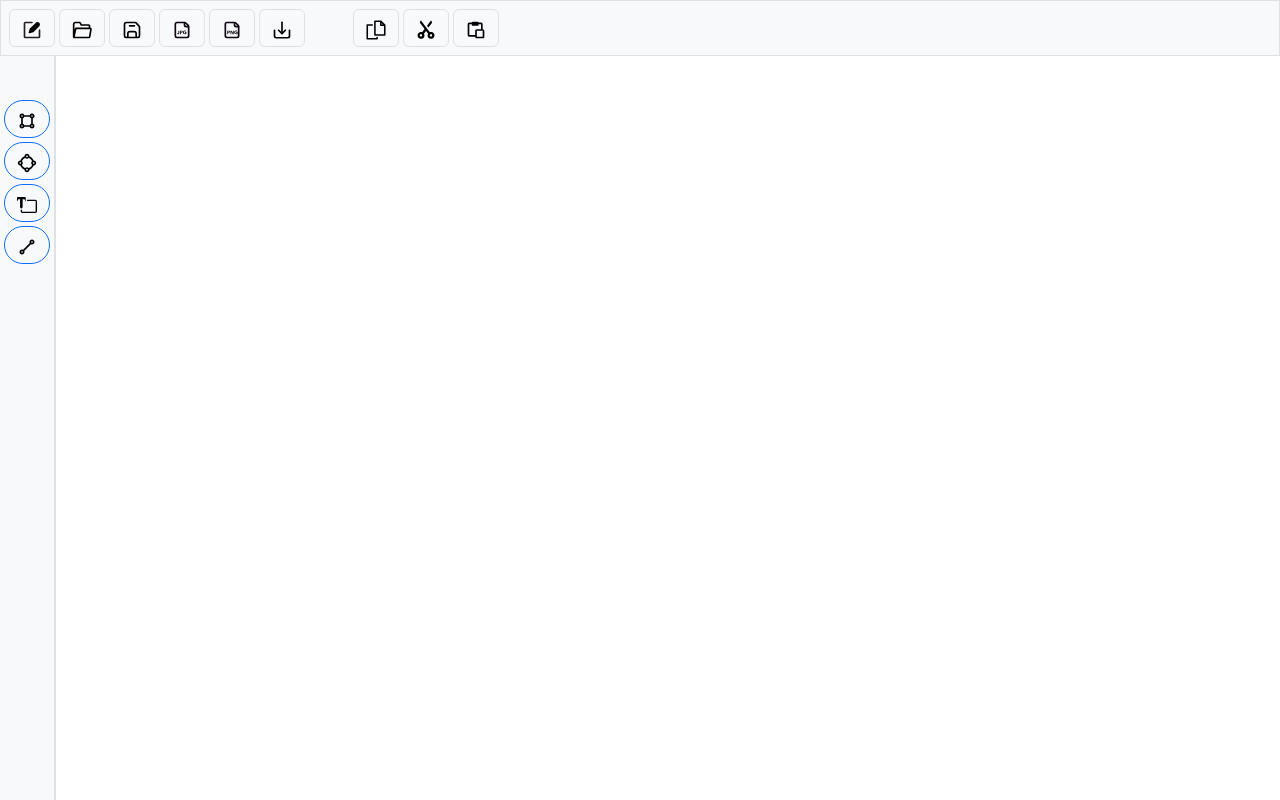
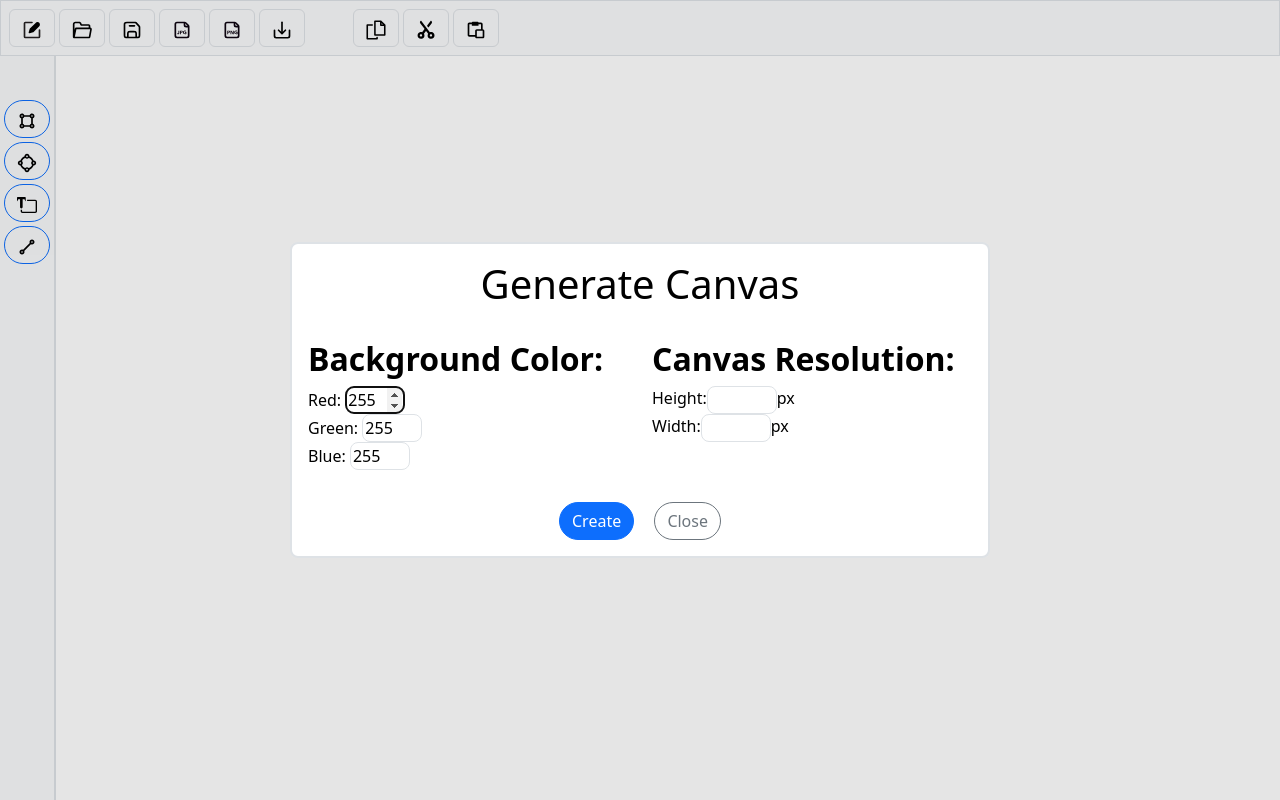
Before and after one commit to alexxGmZ/reDesign, an Electron app: page public/designer.html in a window 1280 px wide. Both pictures are taken after a click on the button 32 px from the left and 28 px from the top of the page. Drawn offline with Linux system fonts and the light colour scheme.

Commit message:
feat: create canvas dialog

```diff
--- a/public/designer.html
+++ b/public/designer.html
@@ -13,7 +13,7 @@
    <!-- navbar -->
    <div class="navbar fixed-top border border-bottom bg-body-tertiary z-3">
       <div class="d-flex flex-row">
-         <button id="tpBarCreateBtn" title="Create new design" class="btn btn-outline-primary border ms-2 me-1">
+         <button id="openCreateCanvasDialog" title="Create new design" class="btn btn-outline-primary border ms-2 me-1">
             <img src="assets/svg/create-note-svgrepo-com.svg" width="20px">
          </button>
          <input type="file" id="input_canvas_json" class="d-none" accept=".json">
@@ -71,6 +71,58 @@
          <img src="assets/svg/line-tool-svgrepo-com.svg" width="20px" alt="">
       </button>
    </div>
+
+   <!-- create canvas dialog -->
+   <dialog id="createCanvasDialog" class="d-none border border-2 rounded-3" style="width: 700px">
+      <h1 class="text-center">Generate Canvas</h1>
+      <br>
+      <div class="row">
+         <div class="col">
+            <div class="mb-2">
+               <h2 class="fw-bold">Background Color:</h2>
+               <label for="rgb_r">Red:</label>
+               <input id="rgb_r" type="number" min="0" max="255" value="255" class="border rounded-3"
+                  style="width: 60px">
+               <br>
+               <label for="rgb_g">Green:</label>
+               <input id="rgb_g" type="number" min="0" max="255" value="255" class="border rounded-3"
+                  style="width: 60px">
+               <br>
+               <label for="rgb_b">Blue:</label>
+               <input id="rgb_b" type="number" min="0" max="255" value="255" class="border rounded-3"
+                  style="width: 60px">
+               <br>
+            </div>
+            <div id="canvas_color_picker">
+            </div>
+         </div>
+         <div class="col">
+            <h2 class="fw-bold">Canvas Resolution:</h2>
+            <div class="d-flex">
+               <label for="custom_canvas_height">Height:</label>
+               <input type="text" id="custom_canvas_height" class="border rounded-3" style="width: 70px">
+               <span>px</span>
+            </div>
+            <div class="d-flex">
+               <label for="custom_canvas_width">Width:</label>
+               <input type="text" id="custom_canvas_width" class="border rounded-3" style="width: 70px">
+               <span>px</span>
+            </div>
+         </div>
+      </div>
+      <br>
+
+      <div class="text-center">
+         <button class="btn btn-primary rounded-pill me-3">
+            Create
+         </button>
+         <button id="closeCreateCanvasDialog" class="btn btn-outline-secondary rounded-pill">
+            Close
+         </button>
+      </div>
+   </dialog>
+
+   <script src="./js/topbar/createCanvas.js"></script>
 </body>
 
 </html>
--- /dev/null
+++ b/public/js/topbar/createCanvas.js
@@ -0,0 +1,13 @@
+console.log(__dirname)
+
+const { dialogOpen, dialogClose } = require(__dirname + "/js/modules/dialog");
+
+const openCreateCanvasDialogBtn = document.getElementById("openCreateCanvasDialog");
+openCreateCanvasDialogBtn.addEventListener("click", () => {
+   dialogOpen("createCanvasDialog");
+});
+
+const closeCreateCanvasDialogBtn = document.getElementById("closeCreateCanvasDialog");
+closeCreateCanvasDialogBtn.addEventListener("click", () => {
+   dialogClose("createCanvasDialog");
+});
```
